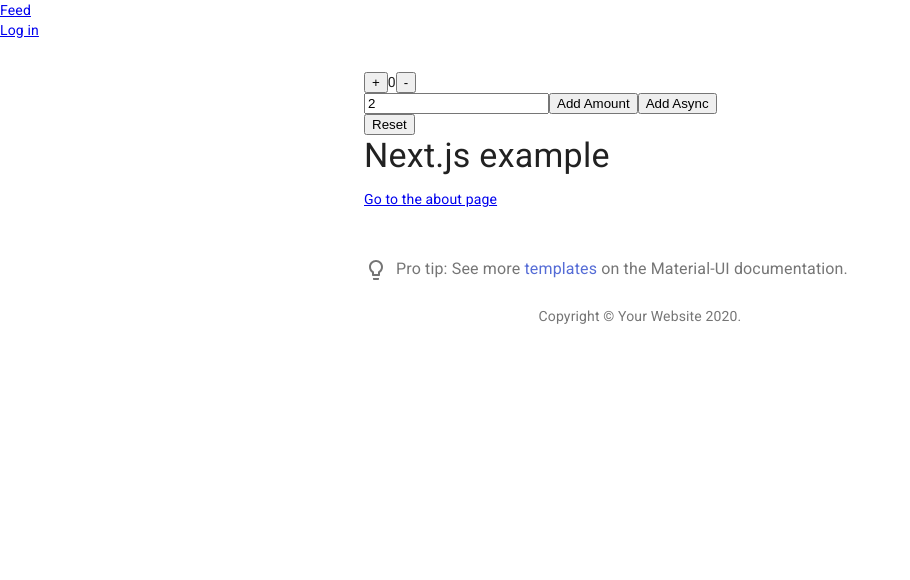
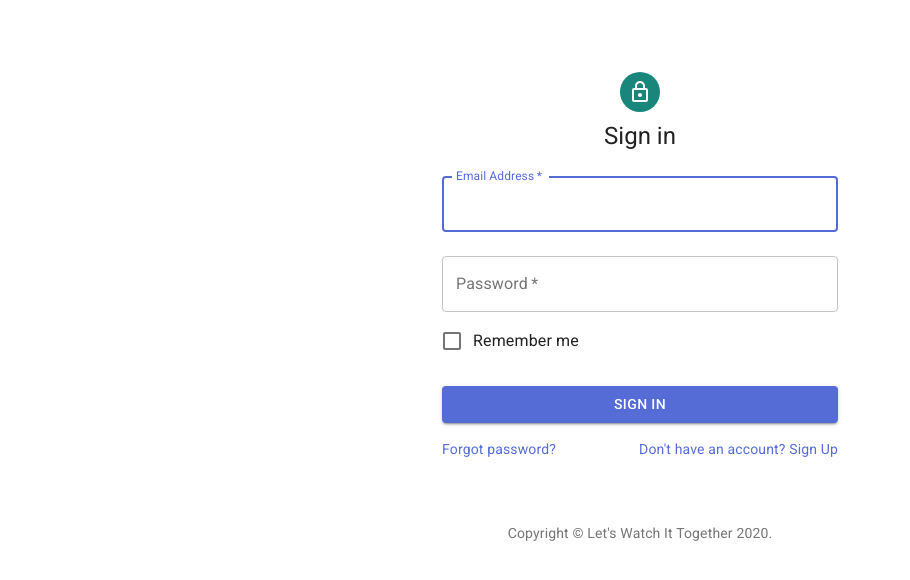
Before and after one commit to JakubKoralewski/lets-watch-it-together, a Next.js app: page / in a window 1280 px wide. Shown: the top 580 px of the page, without its empty margins (0-910 px from the left). Built offline with nearby package versions, Linux system fonts and the light colour scheme; no server answers.

Commit message:
Copy login example from MaterialUI docs
https://github.com/mui-org/material-ui/tree/master/docs/src/pages/getting-started/templates/sign-in

```diff
--- a/package.json
+++ b/package.json
@@ -15,6 +15,7 @@
   },
   "dependencies": {
     "@material-ui/core": "^4.11.2",
+    "@material-ui/icons": "^4.11.2",
     "@prisma/client": "^2.13.1",
     "@reduxjs/toolkit": "^1.5.0",
     "framer-motion": "^3.1.1",
--- a/src/components/Copyright.tsx
+++ b/src/components/Copyright.tsx
@@ -1,16 +1,16 @@
 import React from 'react'
 import Typography from '@material-ui/core/Typography'
-import MuiLink from '@material-ui/core/Link'
+import Link from './Link'
 
 export default function Copyright() {
 	return (
 		<Typography variant="body2" color="textSecondary" align="center">
 			{'Copyright © '}
-			<MuiLink color="inherit" href="https://material-ui.com/">
-				Your Website
-			</MuiLink>{' '}
+			<Link color="inherit" href="https://github.com/JakubKoralewski/lets-watch-it-together/blob/main/LICENSE">
+				{"Let's Watch It Together"}
+			</Link>{' '}
 			{new Date().getFullYear()}
 			{'.'}
 		</Typography>
-	)
+	);
 }
--- a/src/pages/index.tsx
+++ b/src/pages/index.tsx
@@ -2,31 +2,102 @@
 import Container from '@material-ui/core/Container'
 import Typography from '@material-ui/core/Typography'
 import Box from '@material-ui/core/Box'
-import ProTip from 'components/ProTip'
-import NextLink from 'next/link'
 import Copyright from 'components/Copyright'
-import ReduxExample from 'components/ReduxExample'
-import Layout from 'components/Layout'
+import { Avatar, CssBaseline } from '@material-ui/core'
+import Button from '@material-ui/core/Button';
+import TextField from '@material-ui/core/TextField';
+import FormControlLabel from '@material-ui/core/FormControlLabel';
+import Checkbox from '@material-ui/core/Checkbox';
+import Link from '@material-ui/core/Link';
+import Grid from '@material-ui/core/Grid';
+import LockOutlinedIcon from '@material-ui/icons/LockOutlined';
+import { makeStyles } from '@material-ui/core/styles';
+
+const useStyles = makeStyles((theme) => ({
+	paper: {
+		marginTop: theme.spacing(8),
+		display: 'flex',
+		flexDirection: 'column',
+		alignItems: 'center',
+	},
+	avatar: {
+		margin: theme.spacing(1),
+		backgroundColor: theme.palette.secondary.main,
+	},
+	form: {
+		width: '100%', // Fix IE 11 issue.
+		marginTop: theme.spacing(1),
+	},
+	submit: {
+		margin: theme.spacing(3, 0, 2),
+	},
+}));
 
 export default function Index() {
+	const classes = useStyles();
 	return (
-		<Layout>
-			<Container maxWidth="sm">
-				<Box my={4}>
-					<ReduxExample />
-					<Typography variant="h4" component="h1" gutterBottom>
-						Next.js example
-					</Typography>
-					<NextLink href={'/about'} as={'/about'}>
-						Go to the about page
-					</NextLink>
-					{/*<Link href="/about" color="secondary">*/}
-					{/*	Go to the about page*/}
-					{/*</Link>*/}
-					<ProTip />
-					<Copyright />
-				</Box>
-			</Container>
-		</Layout>
+		<Container component="main" maxWidth="xs">
+			<CssBaseline />
+			<div className={classes.paper}>
+				<Avatar className={classes.avatar}>
+					<LockOutlinedIcon />
+				</Avatar>
+				<Typography component="h1" variant="h5">
+					Sign in
+				</Typography>
+				<form className={classes.form} noValidate>
+					<TextField
+						variant="outlined"
+						margin="normal"
+						required
+						fullWidth
+						id="email"
+						label="Email Address"
+						name="email"
+						autoComplete="email"
+						autoFocus
+					/>
+					<TextField
+						variant="outlined"
+						margin="normal"
+						required
+						fullWidth
+						name="password"
+						label="Password"
+						type="password"
+						id="password"
+						autoComplete="current-password"
+					/>
+					<FormControlLabel
+						control={<Checkbox value="remember" color="primary" />}
+						label="Remember me"
+					/>
+					<Button
+						type="submit"
+						fullWidth
+						variant="contained"
+						color="primary"
+						className={classes.submit}
+					>
+						Sign In
+					</Button>
+					<Grid container>
+						<Grid item xs>
+							<Link href="#" variant="body2">
+								Forgot password?
+							</Link>
+						</Grid>
+						<Grid item>
+							<Link href="#" variant="body2">
+								{"Don't have an account? Sign Up"}
+							</Link>
+						</Grid>
+					</Grid>
+				</form>
+			</div>
+			<Box mt={8}>
+				<Copyright />
+			</Box>
+		</Container>
 	)
 }
```
Also changed, not shown: src/pages/api/auth/[...nextauth].ts (+8 -13 lines), 2 other files (tests, documents, lock files or other folders).
